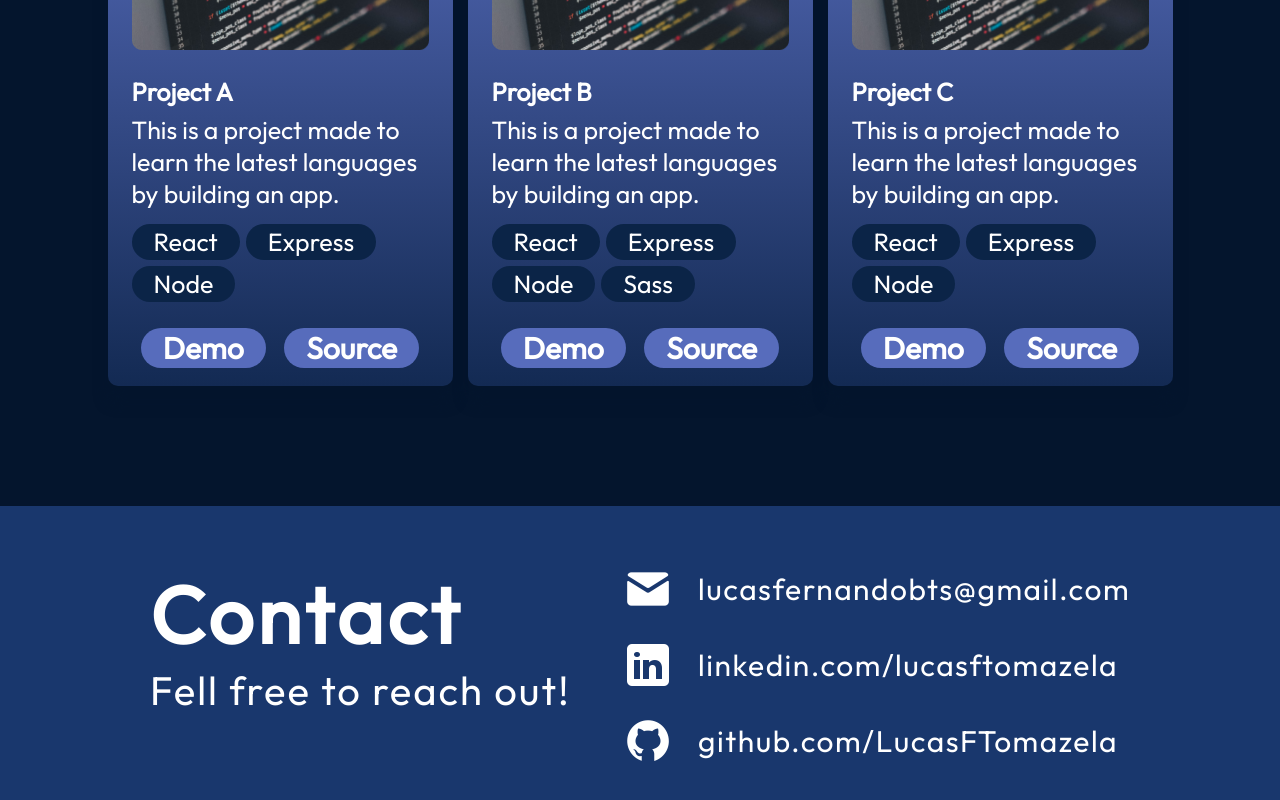
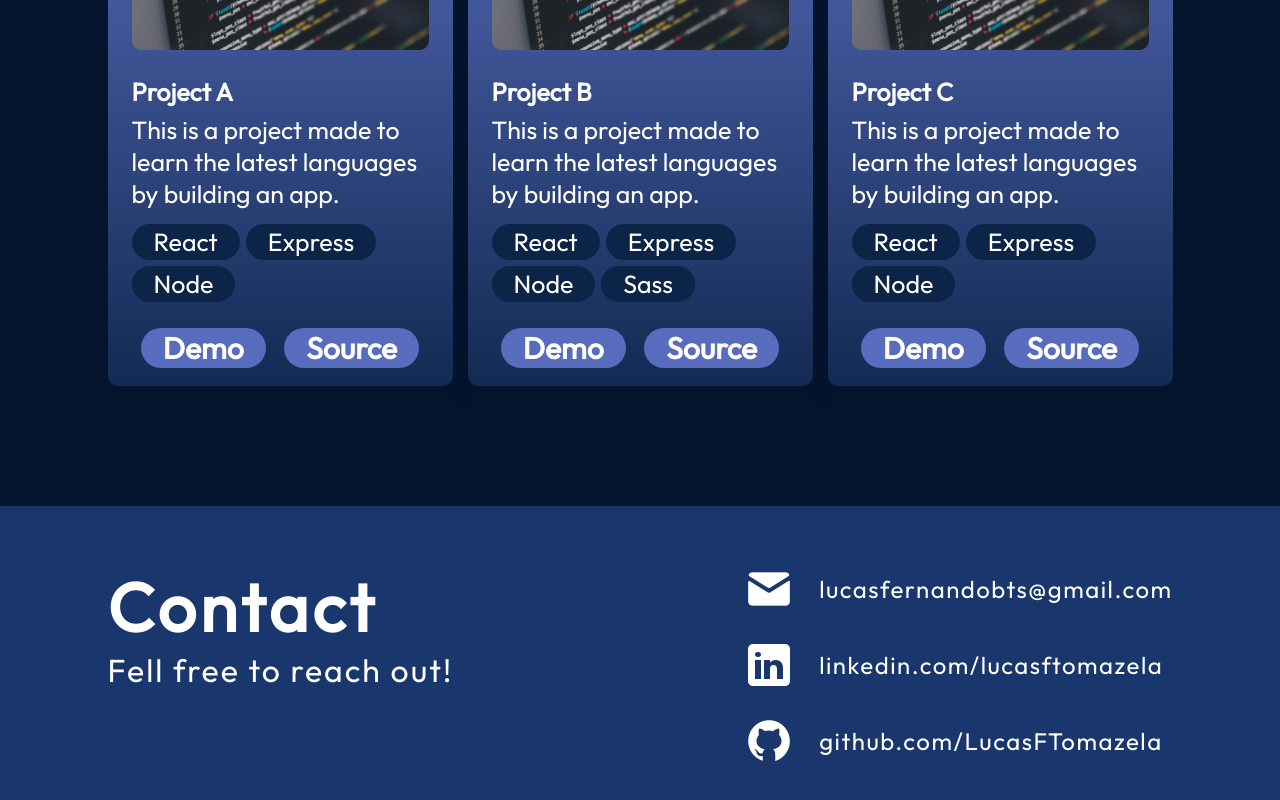
Before and after one commit to LucasFTomazela/react-portfolio, a React (Vite) app: page / in a window 1280 px wide. Shown: the part 2554-3354 px from the top of the page. Built offline with nearby package versions, Linux system fonts and the light colour scheme.

Commit message:
Update Contact.module.css

```diff
--- a/src/components/Contact/Contact.module.css
+++ b/src/components/Contact/Contact.module.css
@@ -9,20 +9,20 @@
     color: var(--color-text);
     display: flex;
     flex-direction: row;
-    justify-content: space-evenly;
+    justify-content: space-between;
     margin: 120px auto 0;
     padding: 58px 20px;
     gap: 10px;
 }
 
 .text h2 {
-    font-size: 80px;
+    font-size: 68px;
     font-weight: 700;
     letter-spacing: 4px;
 }
 
 .text p {
-    font-size: 40px;
+    font-size: 32px;
     font-weight: 400;
     letter-spacing: 2px;
 }
@@ -44,7 +44,7 @@
 .link a {
     color: var(--color-text);
     text-decoration: none;
-    font-size: 30px;
+    font-size: 24px;
     font-weight: 400;
     letter-spacing: 1.5px;
 }
```
